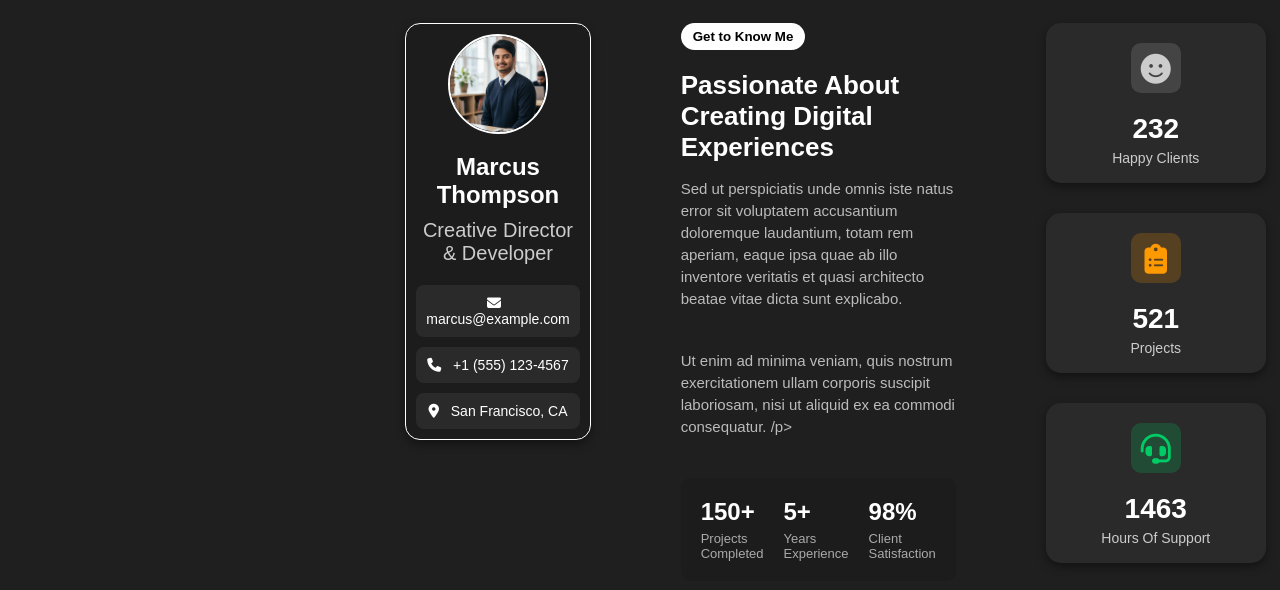
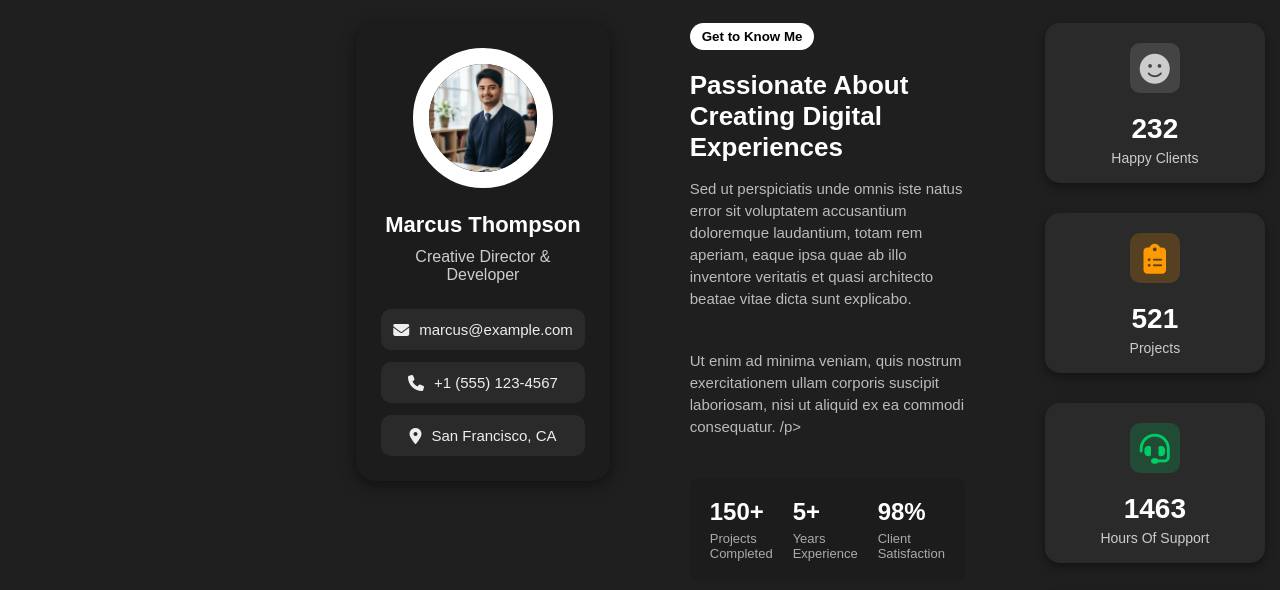
Before and after one commit to RajeshC03/portfolio_website2, a plain HTML site: page index.html in a window 1280 px wide. Shown: the part 617-1207 px from the top of the page. Drawn offline with Linux system fonts and the light colour scheme.

Commit message:
Updated paddings and borders

```diff
--- a/style.css
+++ b/style.css
@@ -309,7 +309,7 @@ ul a:hover i{
   justify-content: center;
   align-items: flex-start;
   padding: 40px;
-  gap: 90px;
+  gap: 80px;
   margin-bottom: 30px;
   width:1071px;
   margin-left: 140px;
@@ -318,46 +318,60 @@ ul a:hover i{
 /* Profile Card */
 
 .profile-card {
-  border:1px solid white;
+  /* border: 1px solid white; */
   background-color: #1c1c1c;
-  padding: 10px;
-  width: 550px;
+  padding: 25px;
+  width: 350px; /* Increased from 550px → 350px for better proportion */
   text-align: center;
-  border-radius: 15px;
-  box-shadow: 0 4px 10px rgba(0,0,0,0.4);
-  margin-left: 320px;
+  border-radius: 20px;
+  box-shadow: 0 4px 15px rgba(0, 0, 0, 0.5);
+  margin-left: 270px; /* Adjust if needed */
 }
 
 .profile-img {
-  width: 100px;
-  height: 100px;
+  width: 140px; /* increased from 100px */
+  height: 140px;
   border-radius: 50%;
   object-fit: cover;
-  margin-bottom: 15px;
-  border: 2px solid #fff;
+  margin-bottom: 20px;
+  border: 2dvb solid #fff;
+}
+
+.profile-card h2 {
+  font-size: 22px; /* increased text size */
+  margin-bottom: 8px;
+  color: #fff;
 }
 
 .role {
   color: #ccc;
-  margin-bottom: 20px;
+  font-size: 16px;
+  margin-bottom: 25px;
 }
 
 .contact-info {
   display: flex;
   flex-direction: column;
-  gap: 10px;
+  gap: 12px;
 }
 
 .info {
   background-color: #2a2a2a;
-  padding: 10px;
-  border-radius: 8px;
-  font-size: 14px;
+  border-radius: 20px;
+  padding: 12px;
+  border-radius: 10px;
+  font-size: 15px;
+  color: #eee;
+  display: flex;
+  align-items: center;
+  justify-content: center;
 }
 
 .info i {
-  margin-right: 8px;
+  margin-right: 10px;
+  font-size: 16px;
 }
+
 
 /* About Section */
 .about-section {
@@ -532,6 +546,7 @@ ul a:hover i{
 .skills {
   /* border: 1px solid white; */
   background-color: #1c1c1c;
+  border-radius: 20px;
   color: #fff;
   padding: 60px 0;
   text-align: center;
@@ -643,8 +658,9 @@ ul a:hover i{
 /* Resume section starts */
 
 .resume {
-  border:1px solid white;
+  /* border:1px solid white; */
   background-color: #1c1c1c;
+  border-radius: 20px;
   color: #fff;
   padding: 60px 0;
   width:920px;
@@ -907,6 +923,7 @@ ul a:hover i{
 section.services {
   /* border:1px solid white; */
   background-color: #1c1c1c;
+  border-radius: 20px;
   padding: 60px 100px;
   margin-top:60px;
   margin-left: 350px;
@@ -1129,6 +1146,7 @@ section.services {
 .testimonial {
   /* border:1px solid white; */
   background-color: #1c1c1c;
+  border-radius: 20px;
   text-align: center;
   padding: 60px 20px;
   margin-top:60px;
@@ -1275,6 +1293,7 @@ section.services {
 .contact {
   /* border:1px solid white; */
   background-color: #1c1c1c;
+  border-radius: 20px;
   text-align: center;
   padding: 60px 20px;
   margin-top:60px;
```
